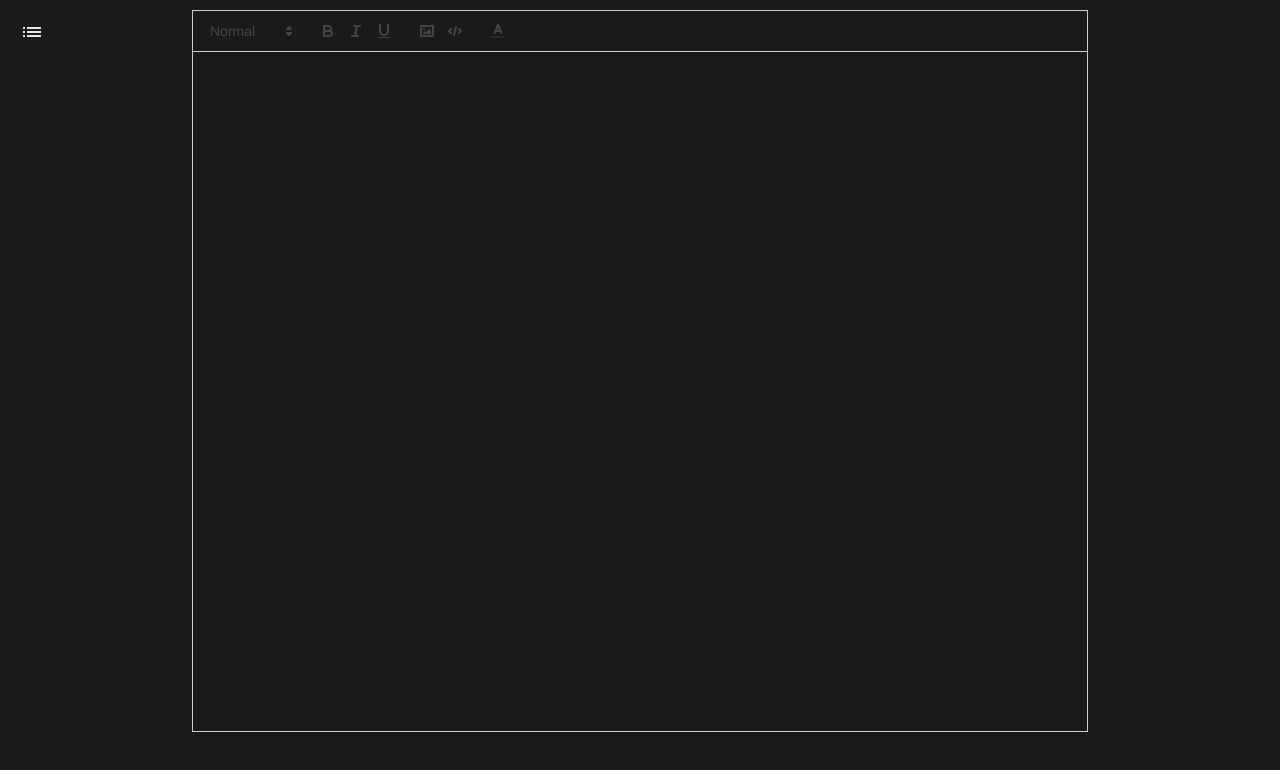
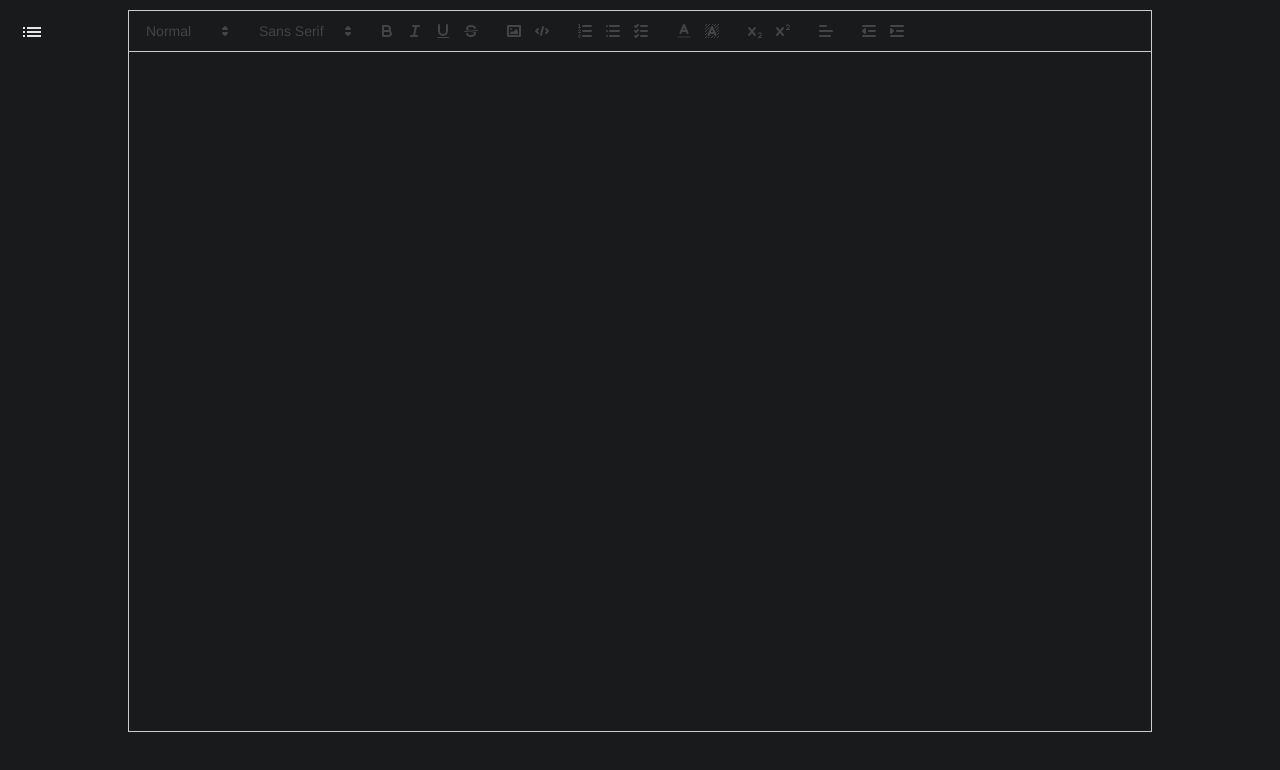
Before and after one commit to Andresha56/CanvasCraft, a React (Create React App) app in the folder client/: page / in a window 1280 px wide. Shown: the top 770 px of the page. Built offline with nearby package versions, Linux system fonts and the light colour scheme.

Commit message:
provided some more oprions to toolbar

```diff
--- a/client/src/Components/TextEditor/TextEditor.css
+++ b/client/src/Components/TextEditor/TextEditor.css
@@ -1,6 +1,6 @@
 .textEditor-cotainer{
     height: 85vh;
-    width: 70%;
+    width: 80%;
     margin: auto;
 }
 .textEditor{
--- a/client/src/Components/TextEditor/TextEditor.jsx
+++ b/client/src/Components/TextEditor/TextEditor.jsx
@@ -1,5 +1,5 @@
 import React, { useState } from 'react'
-import 'react-quill/dist/quill.snow.css'; // Import CSS for the Snow theme
+import 'react-quill/dist/quill.snow.css';
 import ReactQuill from 'react-quill';
 import "./TextEditor.css"
 function TextEditor() {
@@ -11,10 +11,16 @@
                 value={editorValue}
                 modules={{
                     toolbar: [
-                        [{ header: [1, 2, false] }],
-                        ['bold', 'italic', 'underline'],
+                        [{ 'header': [1, 2, 3, 4, 5, 6, false] },],
+                        [{ 'font': [] }],
+                        ['bold', 'italic', 'underline','strike'],
                         ['image', 'code-block'],
-                        [{ 'color': [] }],
+                        [{ 'list': 'ordered'}, { 'list': 'bullet' }, { 'list': 'check' }],
+                        [{ 'color': [] }, { 'background': [] }],
+                        [{ 'script': 'sub'}, { 'script': 'super' }],
+                        [{ 'align': [] }],
+                        [{ 'indent': '-1'}, { 'indent': '+1' }],
+
                     ]
                 }}
                 theme="snow"
```
